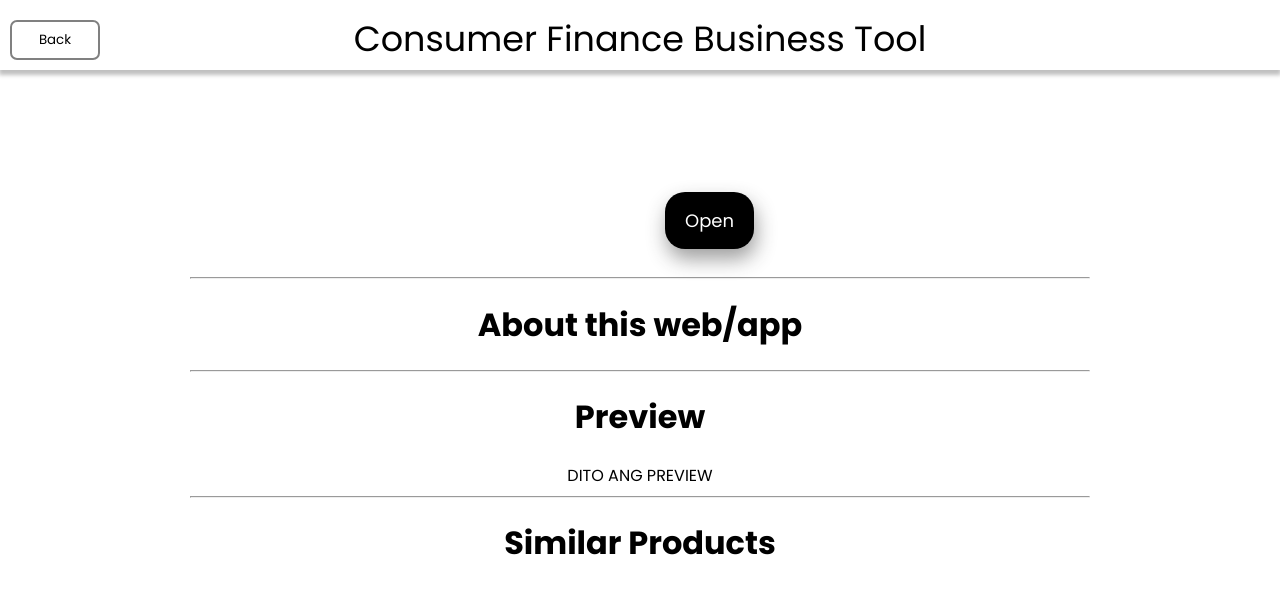
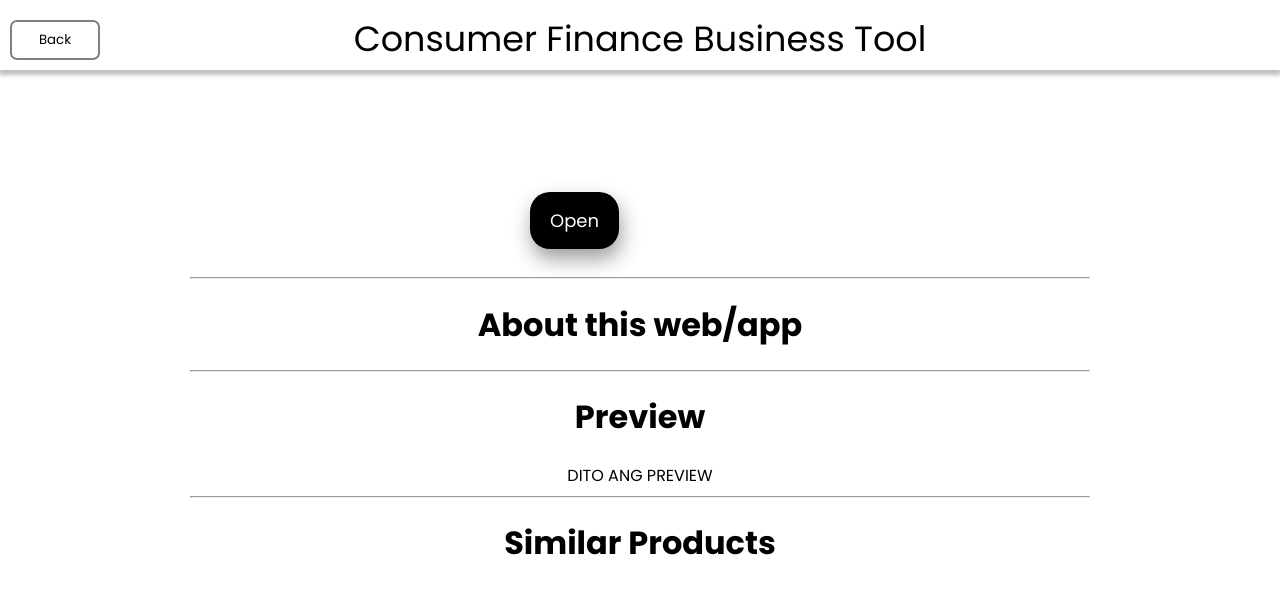
Before and after one commit to htmlgyo/Consumer-Bussiness-finance-Tool, a plain HTML site: page cfbt_frontend/detail.html in a window 1280 px wide. Drawn offline with Linux system fonts and the light colour scheme; no server answers; a web font is replaced by a local one.

Commit message:
fix open button align

```diff
--- a/cfbt_frontend/detail.css
+++ b/cfbt_frontend/detail.css
@@ -182,6 +182,7 @@ a{
     display: flex;
     gap: 20px;
     margin-bottom: 20px;
+    margin-left: -135px;
 }
 .detail .buttons button{
     background-color: #eee;
```
Also changed, not shown: cfbt_frontend/admindetail.html (+1 -1 lines).
